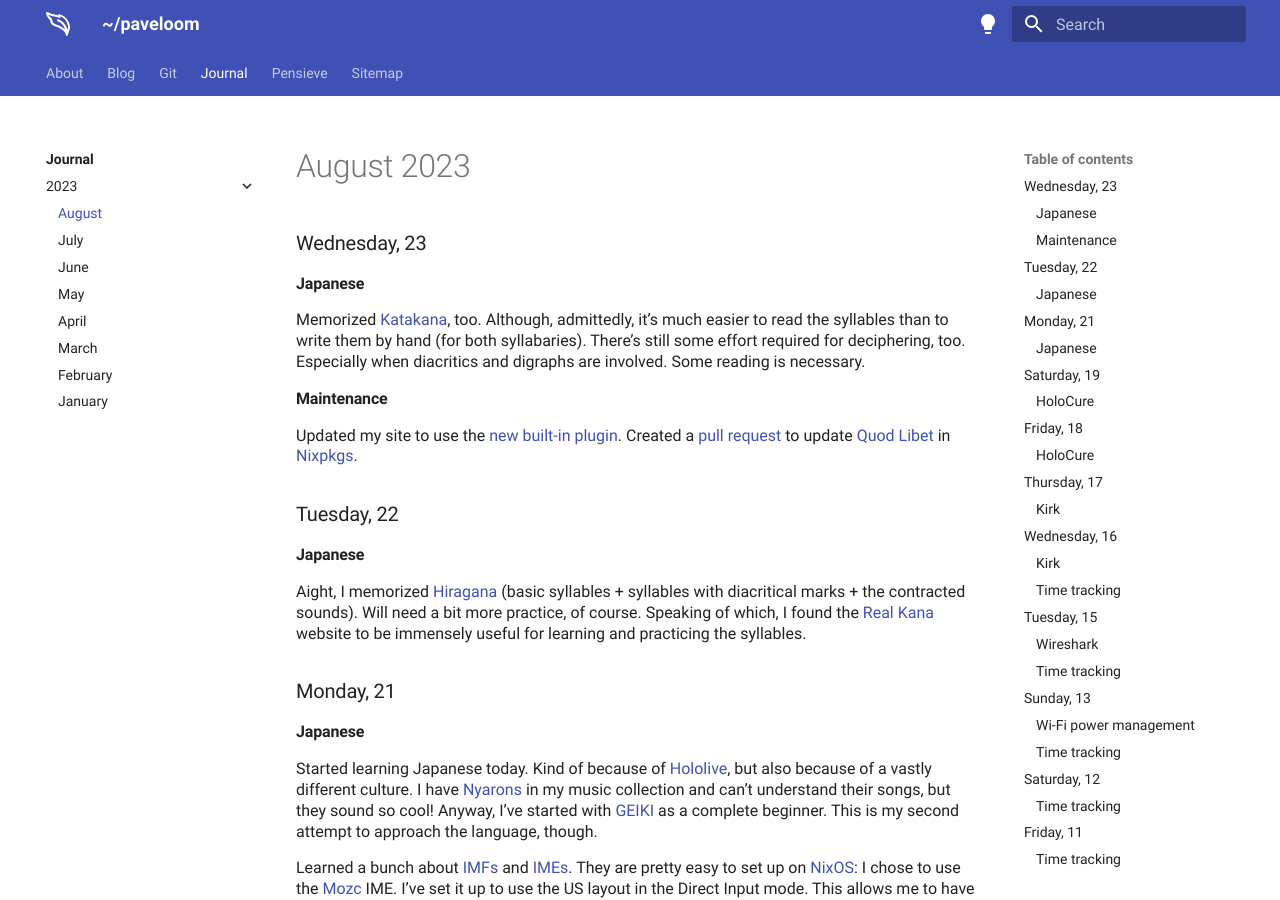
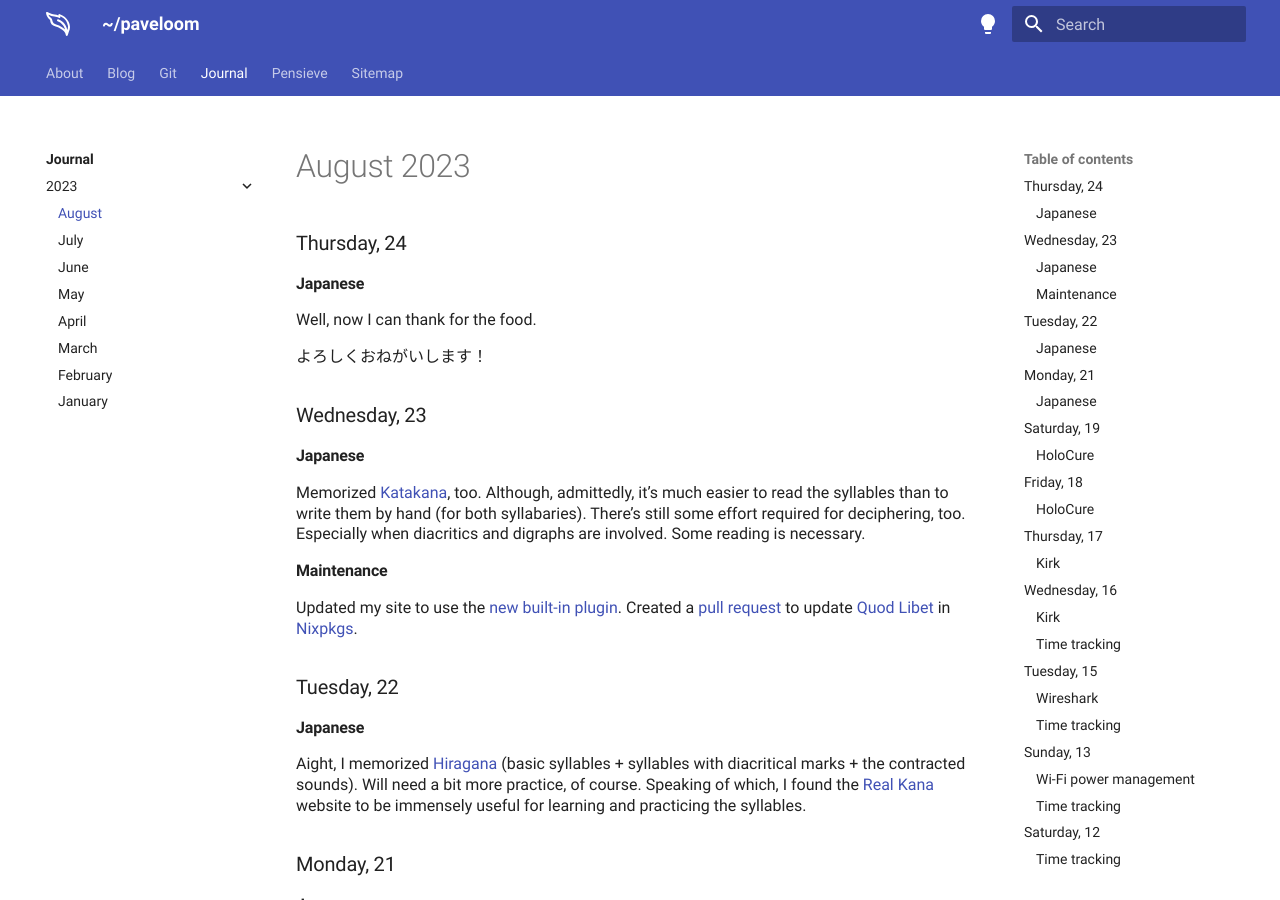
Before and after one commit to paveloom/paveloom.dev, an MkDocs documentation site: the page built from content/journal/2023/august.md, in a window 1280 px wide and 900 px high. Built offline with MkDocs 1.6.1 and Material for MkDocs 9.7.7, drawn with Linux system fonts in a browser that asks for light colours.

Commit message:
Journal: add the August, 24 entry.

```diff
--- a/content/journal/2023/august.md
+++ b/content/journal/2023/august.md
@@ -1,4 +1,12 @@
 # August 2023
+
+### Thursday, 24 {#24}
+
+#### Japanese {#24#japanese}
+
+Well, now I can thank for the food.
+
+よろしくおねがいします！
 
 ### Wednesday, 23 {#23}
 
```
